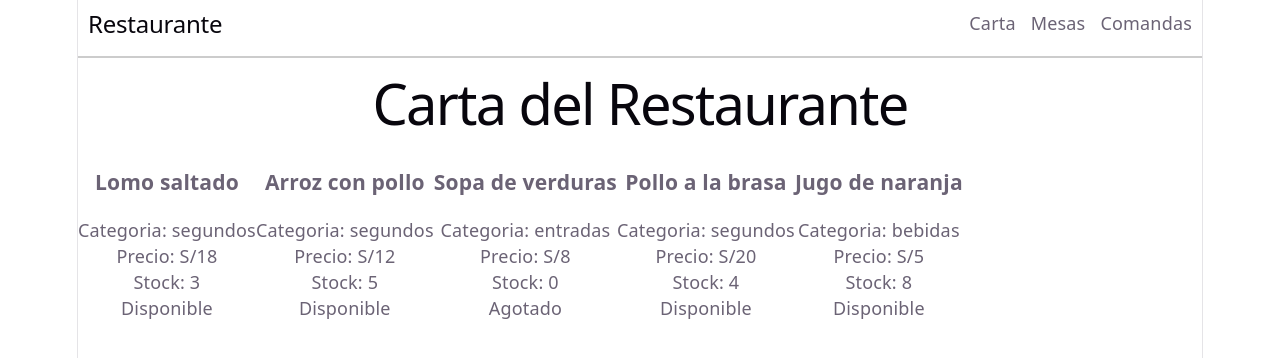
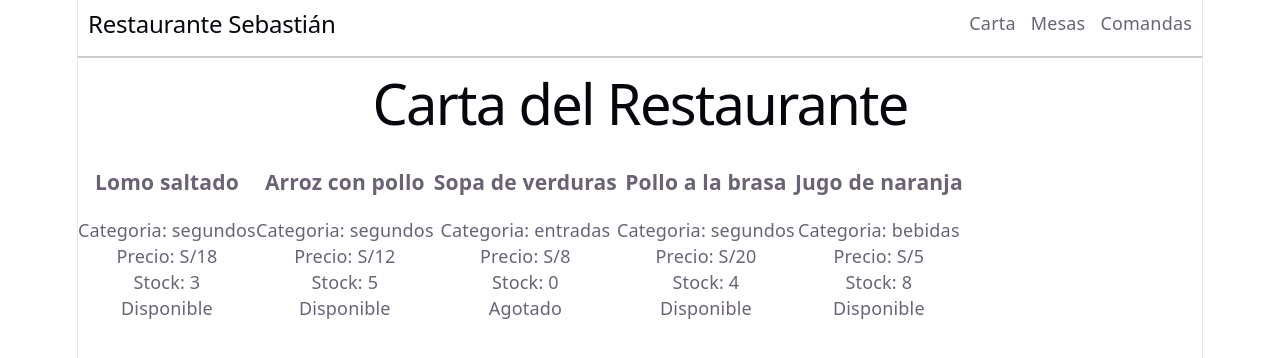
Before and after one commit to SebasCodex/react-capacitacion, a React (Vite) app: page / in a window 1280 px wide. Shown: the top 358 px of the page. Built offline with nearby package versions, Linux system fonts and the light colour scheme.

Commit message:
conectando en app.jsx

```diff
--- a/src/App.jsx
+++ b/src/App.jsx
@@ -1,20 +1,21 @@
 import { useState } from "react";
 import Home from "./pages/Home";
 import MesasPage from "./pages/MesasPage";
+import ComandasPage from "./pages/ComandasPage";
 import NavBar from "./components/NavBar";
 
 function App() {
 
-  const [pagina, setPagina] = useState("carta"); // vista inicial
+  const [pagina, setPagina] = useState("carta");
 
   return (
     <div>
 
-      <NavBar setPagina={setPagina} />
+      <NavBar setPagina={setPagina} nombreRestaurante="Restaurante Sebastián" />
 
       {pagina === "carta" && <Home />}
       {pagina === "mesas" && <MesasPage />}
-      {pagina === "comandas" && <h1>Comandas (próximamente)</h1>}
+      {pagina === "comandas" && <ComandasPage />}
 
     </div>
   );
```
